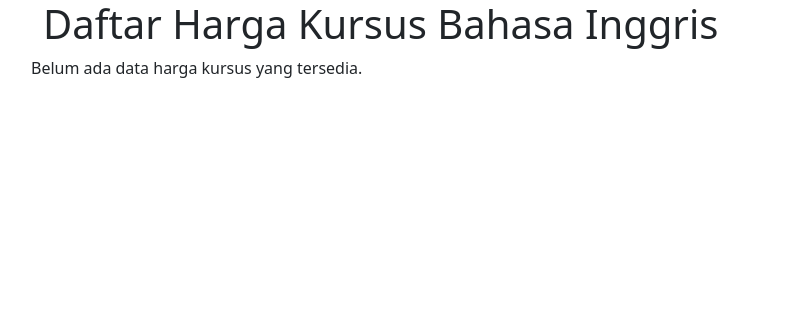
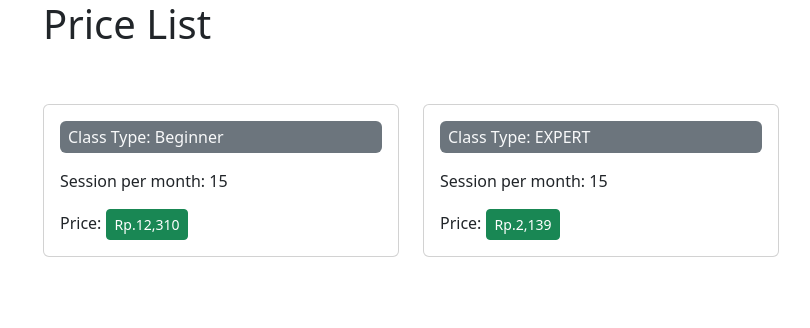
Before and after one commit to IaN99999/Proyek_Manpro, a PHP site: page /daftarHarga.php in a window 1280 px wide. Shown: the top 328 px of the page, without its empty margins (39-849 px from the left). Run offline with PHP 8.4, Linux system fonts and the light colour scheme; data comes from the database, SQL or seed files in the repository; data that the repository does not hold is empty.

Commit message:
update daftar harga

```diff
--- a/php/Home_Page/daftarHarga.php
+++ b/php/Home_Page/daftarHarga.php
@@ -1,54 +1,47 @@
+<?php
+include '../connection.php';
+$sql = "SELECT harga.session, harga.Price, class.Nama_Class FROM harga INNER JOIN class on harga.Id_Class = class.Id_Class";
+$result = mysqli_query($conn, $sql);
+?>
+
 <!DOCTYPE html>
 <html lang="en">
+
 <head>
     <meta charset="UTF-8">
     <meta name="viewport" content="width=device-width, initial-scale=1.0">
-    <title>Daftar Harga Kursus</title>
+    <title>Price List</title>
     <link rel="stylesheet" href="https://cdn.jsdelivr.net/npm/bootstrap@5.3.0/dist/css/bootstrap.min.css">
 </head>
+
 <body>
     <div class="container">
-        <h1>Daftar Harga Kursus Bahasa Inggris</h1>
-        <div class="row">
+        <h1>Price List</h1>
+        <div class="row py-5">
             <?php
 
-            $host = "localhost";
-            $username = "username";
-            $password = "password";
-            $database = "hargakursus";
-
-
-            $conn = mysqli_connect($host, $username, $password, $database);
-
-
-            if (!$conn) {
-                die("Koneksi ke database gagal: " . mysqli_connect_error());
-            }
-
-
-            $sql = "SELECT * FROM hargakursus";
-            $result = mysqli_query($conn, $sql);
 
             if (mysqli_num_rows($result) > 0) {
                 while ($row = mysqli_fetch_assoc($result)) {
             ?>
-                <div class="col-lg-4 col-md-6 mb-4">
-                    <div class="card">
-                        <div class="card-body">
-                            <h5 class="card-title"><?php echo $row['id_kelas']; ?></h5>
-                            <p class="card-text">Sesi per Bulan: <?php echo $row['sesi_perBulan']; ?></p>
-                            <p class="card-text">Harga: <?php echo $row['harga']; ?></p>
+                    <div class="col-lg-4 col-md-6 mb-4">
+                        <div class="card">
+                            <div class="card-body">
+                                <p class="card-text bg-secondary px-2 py-1 text-light rounded">Class Type: <?php echo $row['Nama_Class']; ?></p>
+                                <p class="card-text">Session per month: <?php echo $row['session']; ?></p>
+                                <p class="card-text">Price: <button class="btn btn-sm btn-success">Rp.<?php echo number_format($row['Price']); ?></button> </p>
+                            </div>
                         </div>
                     </div>
-                </div>
             <?php
                 }
             } else {
-                echo "Belum ada data harga kursus yang tersedia.";
+                echo "No price available.";
             }
             ?>
         </div>
     </div>
     <script src="https://cdn.jsdelivr.net/npm/bootstrap@5.3.0/dist/js/bootstrap.bundle.min.js"></script>
 </body>
+
 </html>
```
